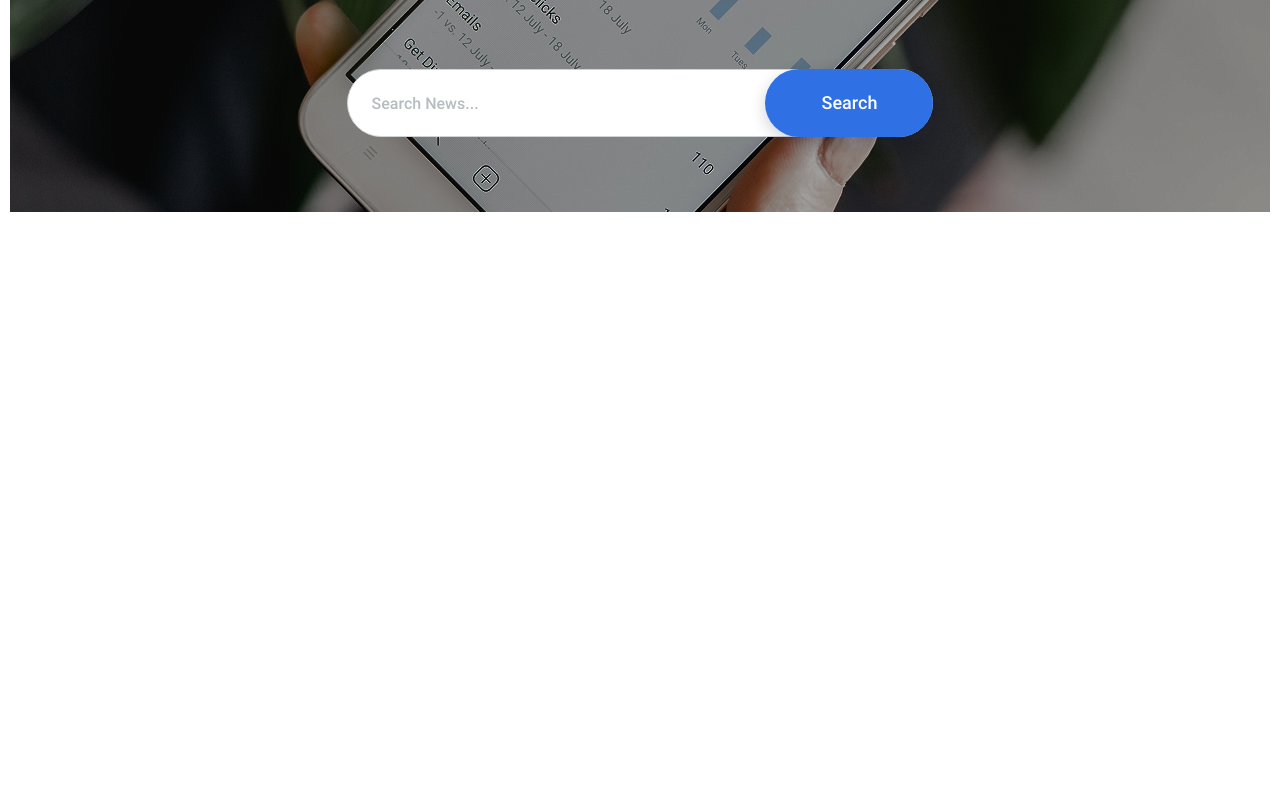
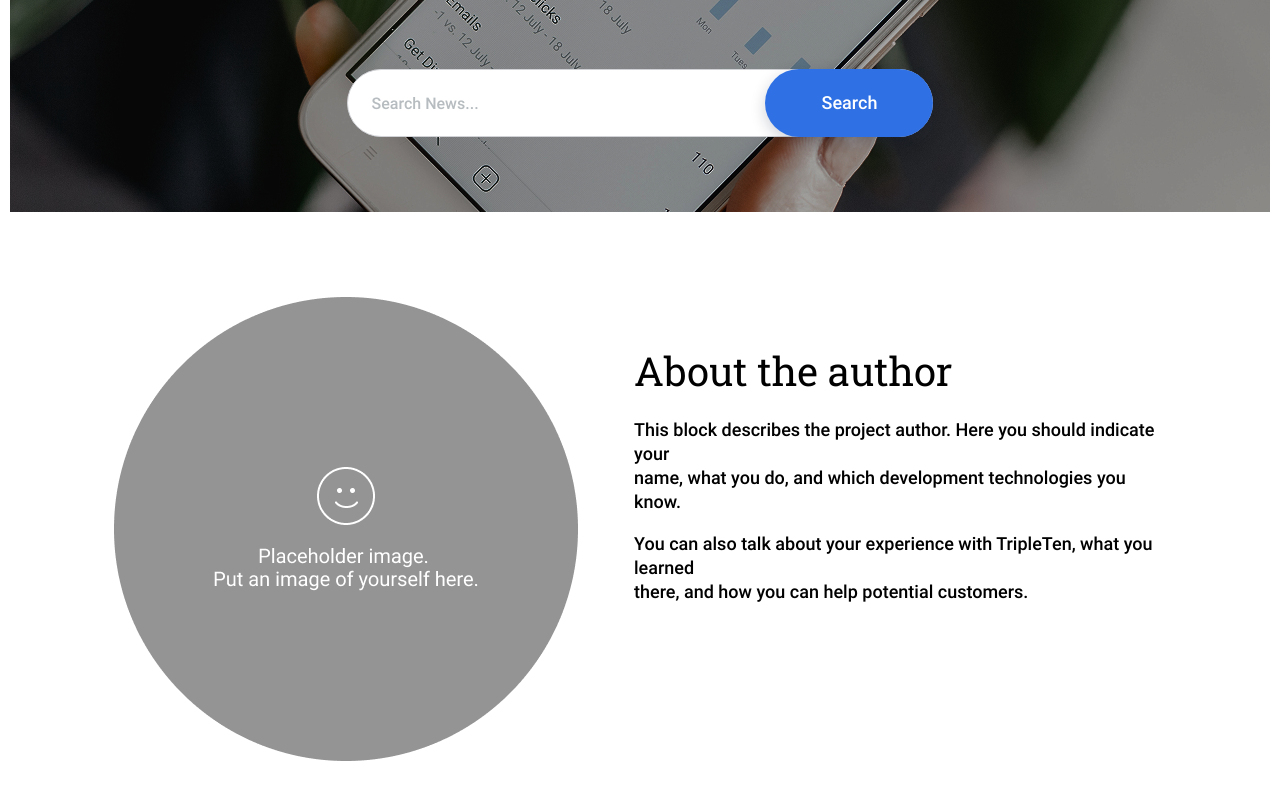
Before and after one commit to cdmstr-kev/news-explorer-frontend, a React (Vite) app: page / in a window 1280 px wide. Shown: the part 364-1164 px from the top of the page. Before the commit the page ends 800 px from the top, so only its background shows below. Built offline with nearby package versions, Linux system fonts and the light colour scheme.

Commit message:
feat: add author section to main.jsx

```diff
--- a/src/components/Header/Header.jsx
+++ b/src/components/Header/Header.jsx
@@ -8,7 +8,7 @@ const Header = () => {
         <div className={ "header__content"}>
           <a className={"header__nav "} href="https://vitejs.dev" target="_blank">HOME</a>
           <button type="button" className="header__btn">
-            <a href="https://react.dev" target="_blank">Signup</a>
+            <a href="https://react.dev" target="_blank">Sign in</a>
           </button>
         </div>
       </header>
--- a/src/components/Main/Main.css
+++ b/src/components/Main/Main.css
@@ -4,6 +4,7 @@
 }
 
 .main__container {
+  width: 100%;
   display: flex;
   align-items: center;
   flex-direction: column;
@@ -30,3 +31,39 @@
   letter-spacing: 0;
   margin-bottom: 88px;
 }
+
+.main__author {
+  width: 100%;
+  display: flex;
+  margin-top: 160px;
+  gap: 56px;
+  padding: 0 104px 80px 104px;
+  box-sizing: border-box;
+}
+
+.main__author-info {
+  margin-top: 51px;
+}
+
+.main__author-avatar {
+  max-width: 464px;
+  max-height: 464px;
+}
+
+.main__author-title {
+  font-family: 'roboto-slab', Georgia, 'Times New Roman', serif;
+  font-weight: 400;
+  line-height: 46px;
+  font-size: 40px;
+  letter-spacing: 0;
+  margin: 0 0 24px 0;
+}
+
+.main__author-desc {
+  font-family: 'roboto', Georgia, 'Times New Roman', serif;
+  font-size: 18px;
+  line-height: 24px;
+  letter-spacing: 0;
+  font-weight: 400;
+  margin-top: 0;
+}
--- a/src/components/Main/Main.jsx
+++ b/src/components/Main/Main.jsx
@@ -1,6 +1,7 @@
 import React from 'react'
 import './Main.css'
 import SearchForm from "../SearchForm/SearchForm.jsx";
+import avatarPlaceholder from '../../assets/avatar-placeholder.png';
 
 export const Main = ( {searchQuery, setSearchQuery, onSubmit }) => {
   return (
@@ -18,6 +19,18 @@ export const Main = ( {searchQuery, setSearchQuery, onSubmit }) => {
             onSubmit={onSubmit}
         />
         </div>
+        <section className="main__author">
+          <img className={"main__author-img"} src={avatarPlaceholder} alt={"avatarPlaceholder"} />
+          <div className="main__author-info">
+            <h2 className="main__author-title">About the author</h2>
+            <p className="main__author-desc">
+              This block describes the project author. Here you should indicate your<br/>
+              name, what you do, and which development technologies you know.
+            </p>
+            <p className="main__author-desc">You can also talk about your experience with TripleTen, what you learned<br/>
+              there, and how you can help potential customers.</p>
+          </div>
+        </section>
 
       </main>
   )
```
Also changed, not shown: src/assets/avatar-placeholder.png (added).
